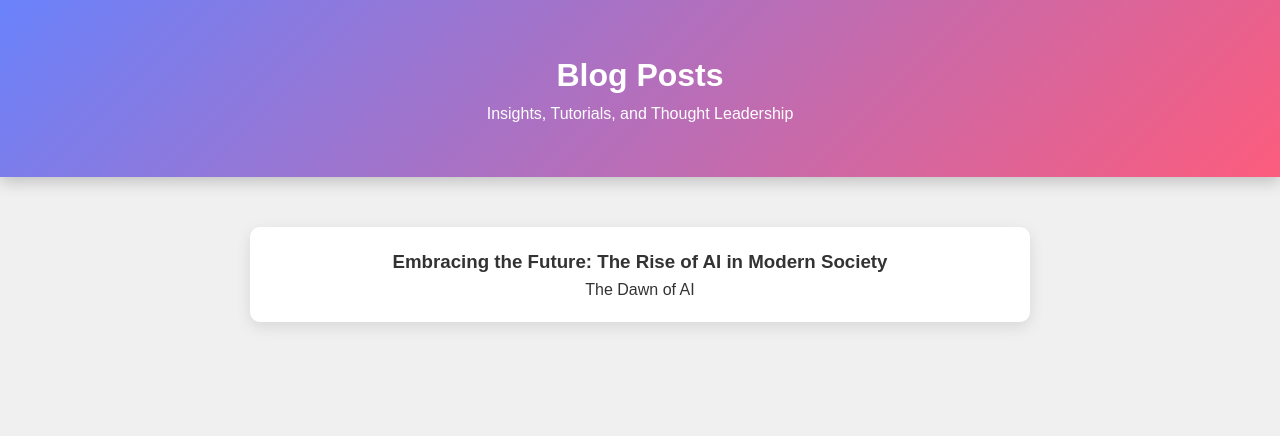
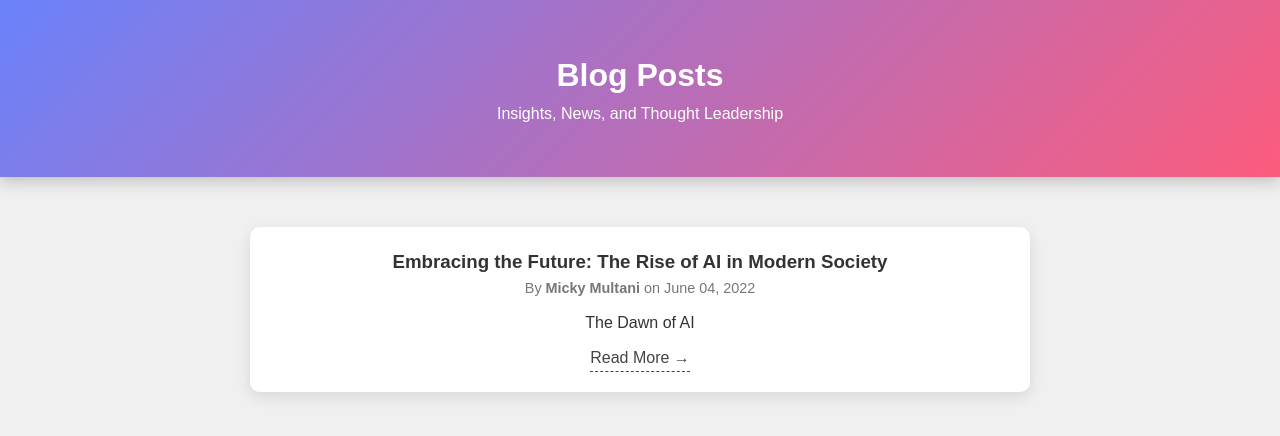
Before and after one commit to mickymultani/portfolio, a Jekyll site: the page built from blog.md, in a window 1280 px wide. Shown: the top 436 px of the page. Built offline with Jekyll 4.4.1, drawn with Linux system fonts in a browser that asks for light colours; our own code applies the rules of GitHub Pages for plain Markdown files.

Commit message:
Enhanced Blog posts listing with author, date, and excerpt details

```diff
--- a/_layouts/blog.html
+++ b/_layouts/blog.html
@@ -5,15 +5,20 @@ layout: default
 <!-- Floating Header -->
 <div id="floating-header">
     <h1>Blog Posts</h1>
-    <p>Insights, Tutorials, and Thought Leadership</p>
+    <p>Insights, News, and Thought Leadership</p>
 </div>
 
 <!-- Blog Listings -->
 <div id="floating-nav">
     {% for post in site.posts %}
-    <a href="{{ site.baseurl }}{{ post.url }}" class="nav-box">
-        <h3>{{ post.title }}</h3>
+    <div class="nav-box">
+        <h3><a href="{{ site.baseurl }}{{ post.url }}">{{ post.title }}</a></h3>
+        <p class="post-meta">
+            By <strong>Micky Multani</strong> on
+            <time datetime="{{ post.date | date_to_xmlschema }}">{{ post.date | date: "%B %d, %Y" }}</time>
+        </p>
         <p>{{ post.excerpt | strip_html | truncate:100 }}</p>
-    </a>
+        <a href="{{ site.baseurl }}{{ post.url }}" class="read-more">Read More &rarr;</a>
+    </div>
     {% endfor %}
 </div>
--- a/assets/css/style.css
+++ b/assets/css/style.css
@@ -126,3 +126,23 @@ article.post footer {
     font-size: 0.9em;
     color: #777;
 }
+
+/* Post meta styling */
+.post-meta {
+    font-size: 0.9em;
+    color: #777;
+    margin-bottom: 10px;
+}
+
+/* Read more link styling */
+.read-more {
+    display: inline-block;
+    margin-top: 10px;
+    color: #444;
+    text-decoration: none;
+    border-bottom: 1px dashed #444;
+}
+
+.read-more:hover {
+    border-bottom-style: solid;
+}
```
